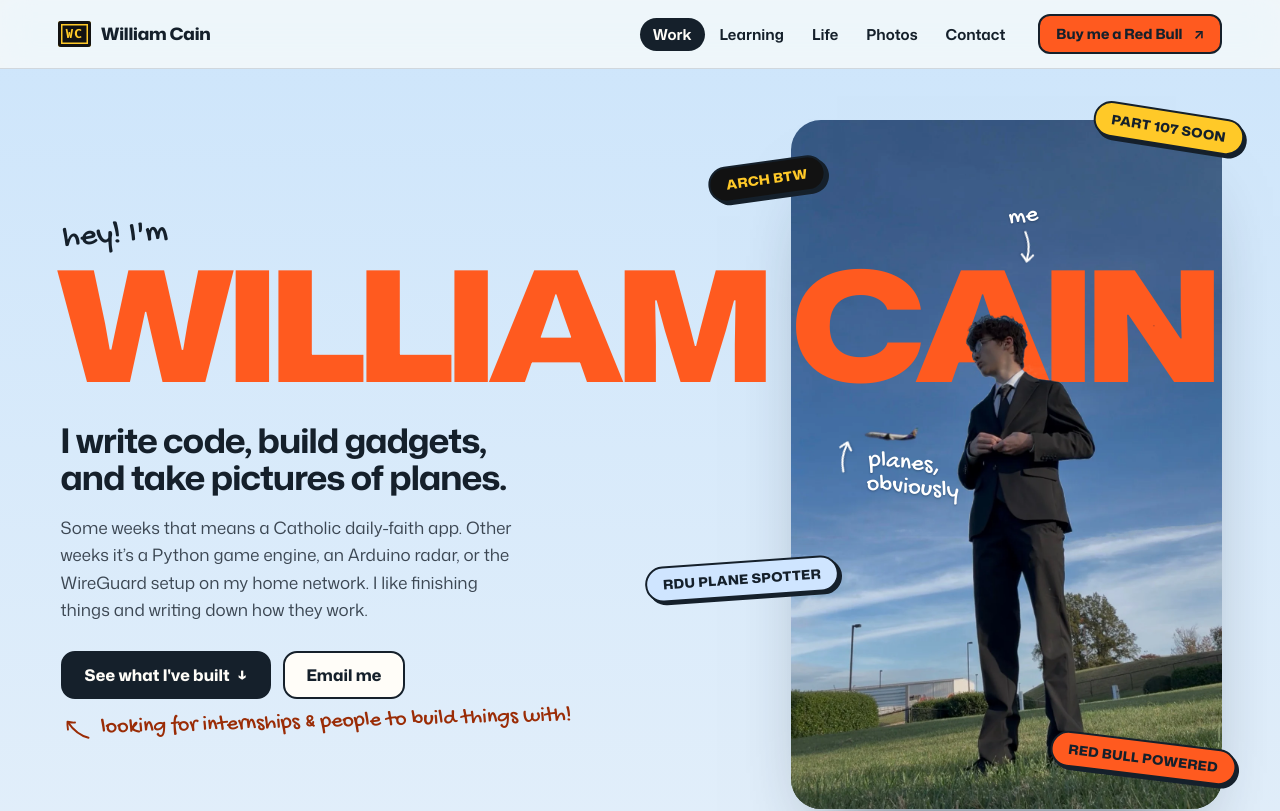
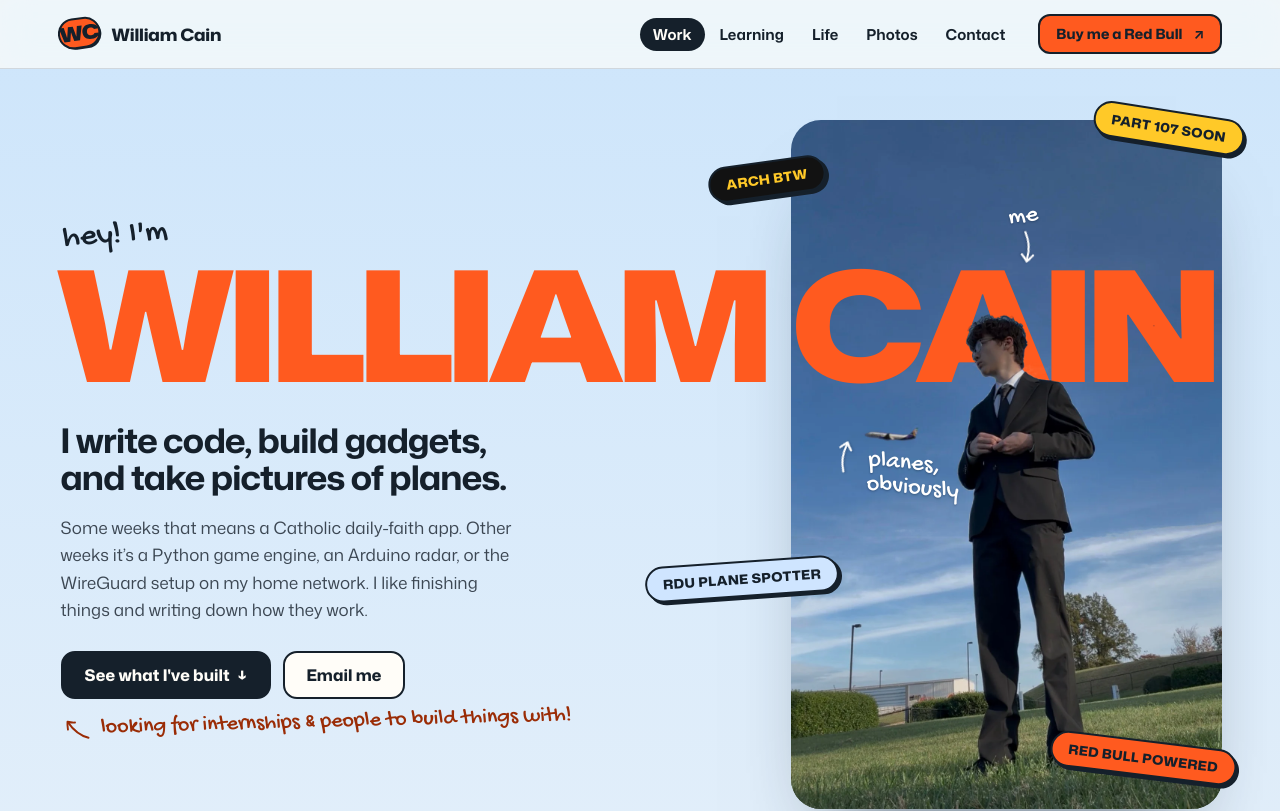
Before and after one commit to candycain5432/Portfolio, a plain HTML site: page index.html in a window 1280 px wide. Shown: the top 811 px of the page. Drawn offline with Linux system fonts and the light colour scheme.

Commit message:
Use the orange WC sticker as the logo in the top bar
Replaces the old airfield-sign logo so the site and the favicon match.
It tilts a little on hover.

Co-Authored-By: Claude Opus 5.5 <noreply@anthropic.com>
Claude-Session: https://claude.ai/code/session_0179nMkU1TWy3KZr4kKWyY55

```diff
--- a/css/styles.css
+++ b/css/styles.css
@@ -136,15 +136,9 @@ a { color: inherit; text-decoration-thickness: 2px; text-underline-offset: .2em;
 }
 .skip:focus { transform: none; }
 
-/* the WC logo: an airfield location sign */
-.sign {
-  display: inline-flex; align-items: center;
-  padding: .62em .66em .58em;
-  font: 700 .75rem/1 var(--mono); letter-spacing: .08em;
-  color: var(--yellow); background: var(--sign);
-  border-radius: 3px;
-  box-shadow: inset 0 0 0 3px var(--sign), inset 0 0 0 4.5px var(--yellow);
-}
+/* the WC logo: the same orange sticker as the favicon */
+.logo { display: block; width: 44px; height: 44px; transition: rotate .2s var(--pop), scale .2s var(--pop); }
+.brand:hover .logo { rotate: -8deg; scale: 1.08; }
 
 /* ---------- buttons ---------- */
 .btn {
--- a/index.html
+++ b/index.html
@@ -34,7 +34,7 @@
   <header class="nav" id="nav">
     <div class="wrap nav-in">
       <a class="brand" href="#top">
-        <span class="sign" aria-hidden="true">WC</span>
+        <img class="logo" src="assets/favicon.svg" width="44" height="44" alt="">
         <span class="brand-name">William Cain</span>
       </a>
       <nav class="nav-links" aria-label="Sections">
```
